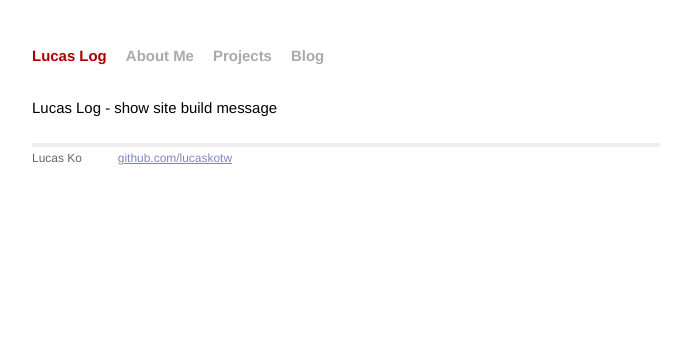
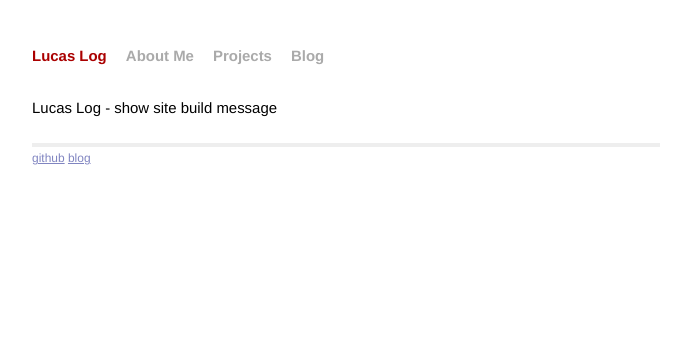
Before and after one commit to lucaskotw/lucaskotw.github.io, a Jekyll site: the page built from index.html, in a window 1280 px wide. Shown: the top 343 px of the page, without its empty margins (294-985 px from the left). Built offline with Jekyll 4.4.1, drawn with Linux system fonts in a browser that asks for light colours; Markdown is read by kramdown in place of the engine named in the settings.

Commit message:
footer change

```diff
--- a/_layouts/index.html
+++ b/_layouts/index.html
@@ -23,10 +23,8 @@
             {{ content }}
             <div class="footer">
                 <div class="contact">
-                    Lucas Ko
-                </div>
-                <div class="contact">
-                    <a href="https://github.com/lucaskotw">github.com/lucaskotw</a>
+                    <a href="https://github.com/lucaskotw">github</a>
+                    <a href="http://lucaskotw-blog.logdown.com">blog</a>
                 </div>
             </div>
         </div>
```
